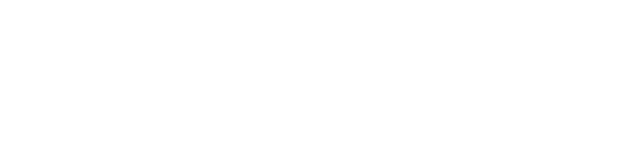
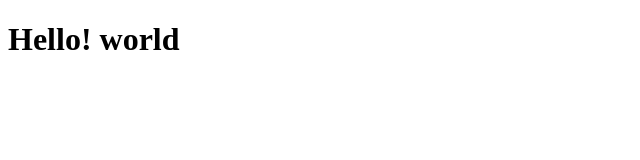
Before and after one commit to mg143pavankumar/computer-network-lab-programs, a plain HTML site: page index.html in a window 1280 px wide. Shown: the whole page, without its empty margins (0-640 px from the left). Drawn offline with Linux system fonts and the light colour scheme.

Commit message:
new commit

```diff
--- a/index.html
+++ b/index.html
@@ -6,5 +6,7 @@
     <meta name="viewport" content="width=device-width, initial-scale=1.0" />
     <title>Document</title>
   </head>
-  <body></body>
+  <body>
+    <h1>Hello! world</h1>
+  </body>
 </html>
```
